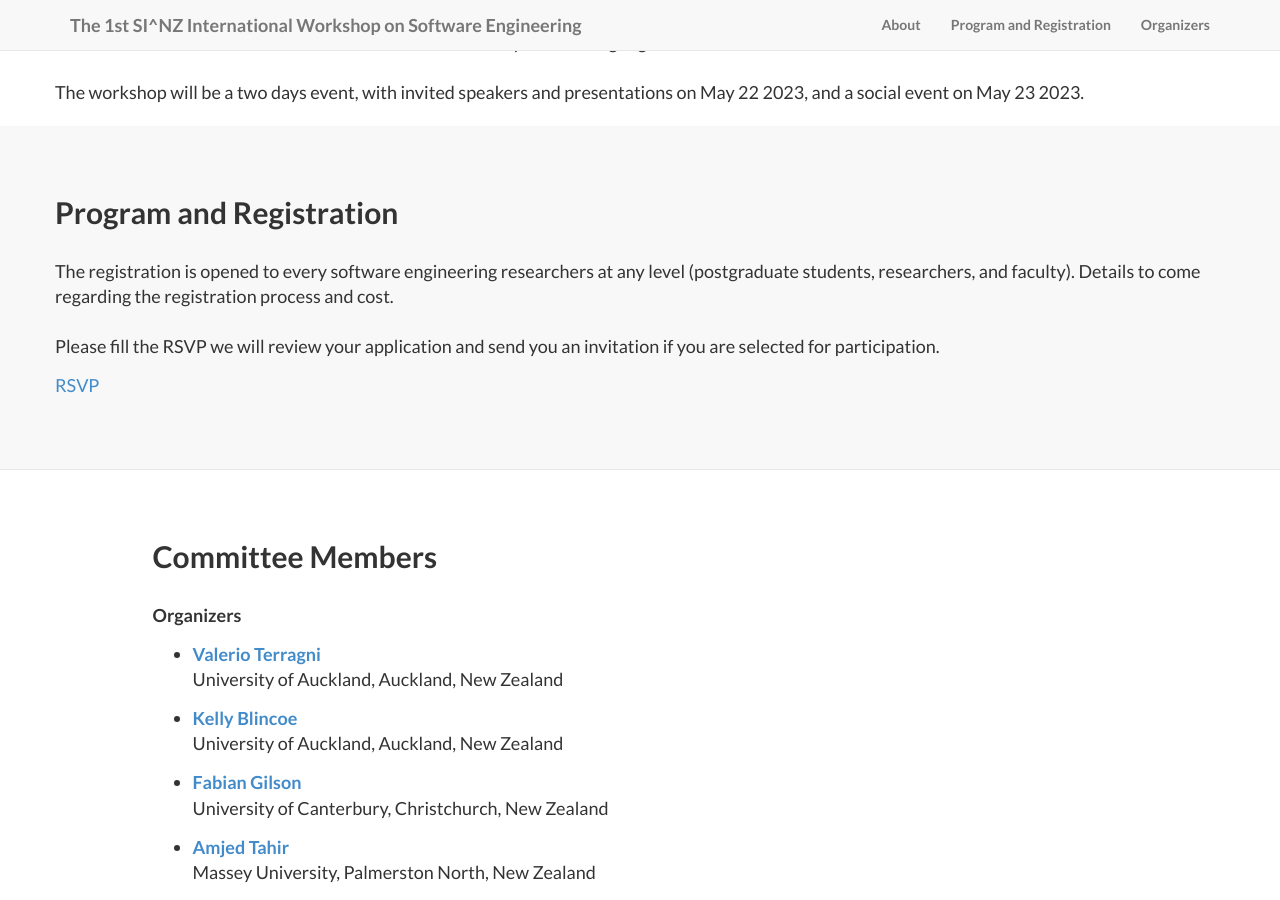
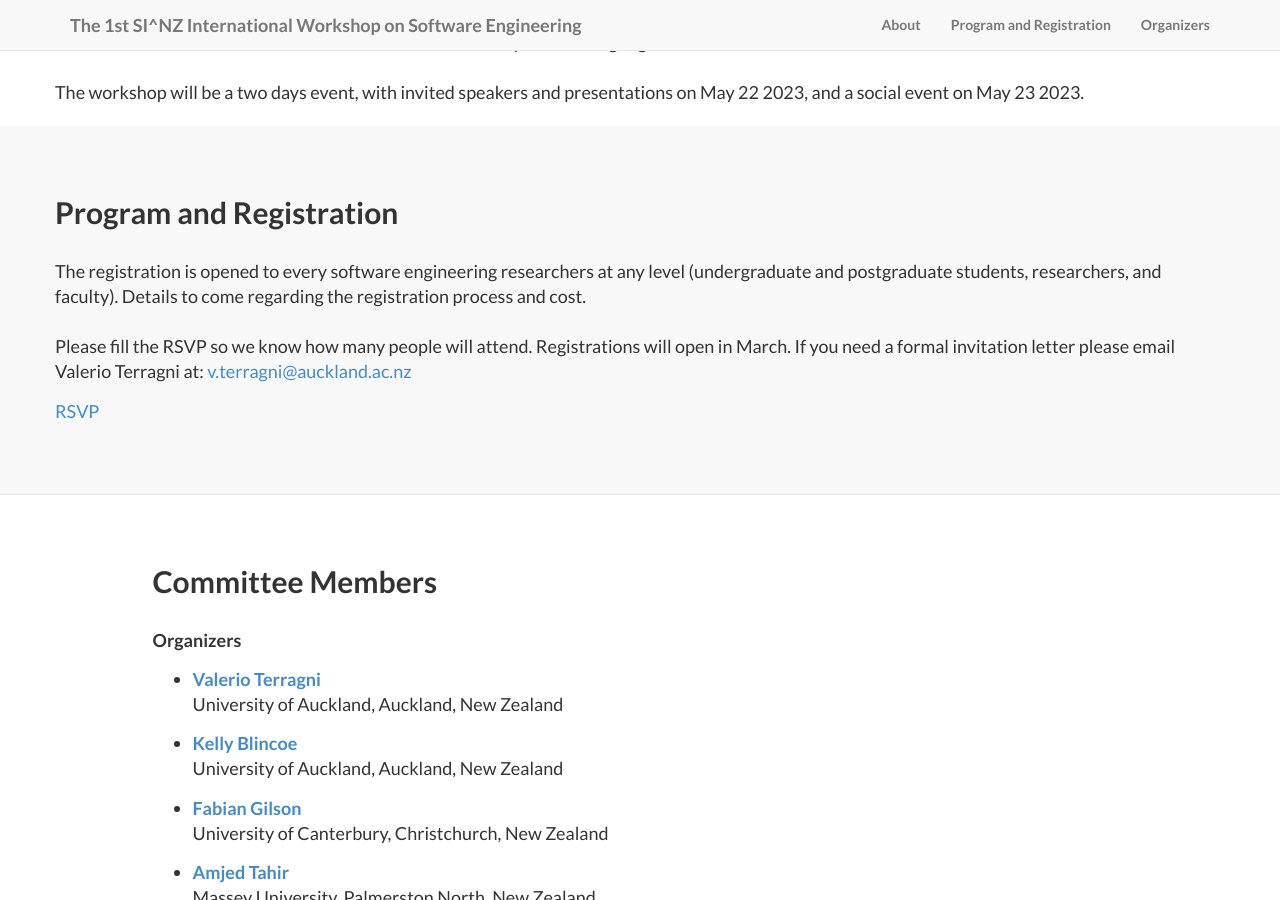
Before and after one commit to SI-NZ-workshop-2024/SI-NZ-workshop-2024, a Jekyll site: the page built from index.html, in a window 1280 px wide and 900 px high, scrolled down 1029 px. Built offline with Jekyll 4.4.1, drawn with Linux system fonts in a browser that asks for light colours.

Commit message:
Update 2014-09-18-services-1 copy 2.markdown

```diff
--- a/_posts/2014-09-18-services-1 copy 2.markdown
+++ b/_posts/2014-09-18-services-1 copy 2.markdown
@@ -4,9 +4,9 @@ category: Services
 title: Program and Registration<br>
 description: |
 ---
-The registration is opened to every software engineering researchers at any level (postgraduate students, researchers, and faculty). Details to come regarding the registration process and cost.
+The registration is opened to every software engineering researchers at any level (undergraduate and postgraduate students, researchers, and faculty). Details to come regarding the registration process and cost.
 <br>
 <br>
-Please fill the RSVP we will review your application and send you an invitation if you are selected for participation.
+Please fill the RSVP so we know how many people will attend. Registrations will open in March. If you need a formal invitation letter please email Valerio Terragni at: <a href="mailto:v.terragni@auckland.ac.nz">v.terragni@auckland.ac.nz</a>
 
 <a href="https://forms.gle/GtPWeLfmyGLmgTBR6">RSVP</a>
```
